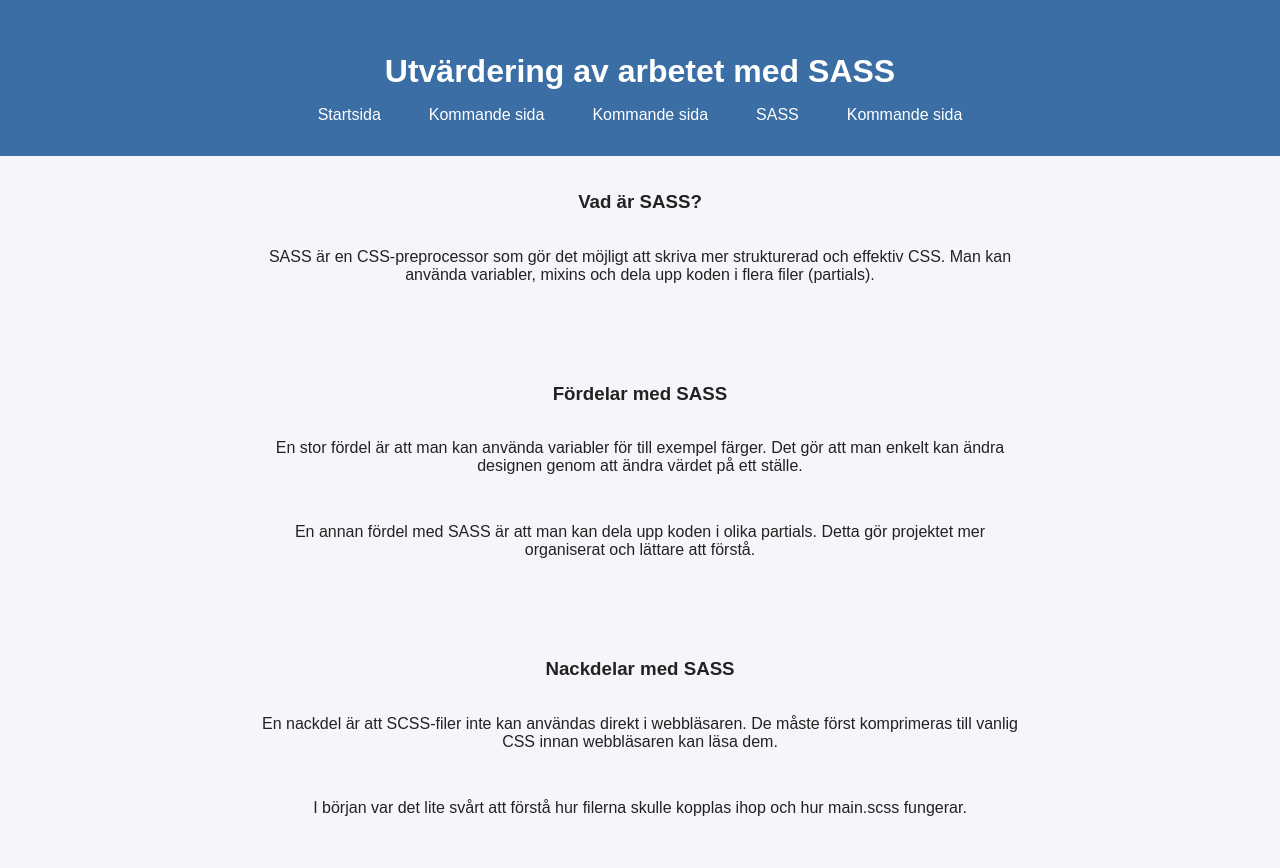
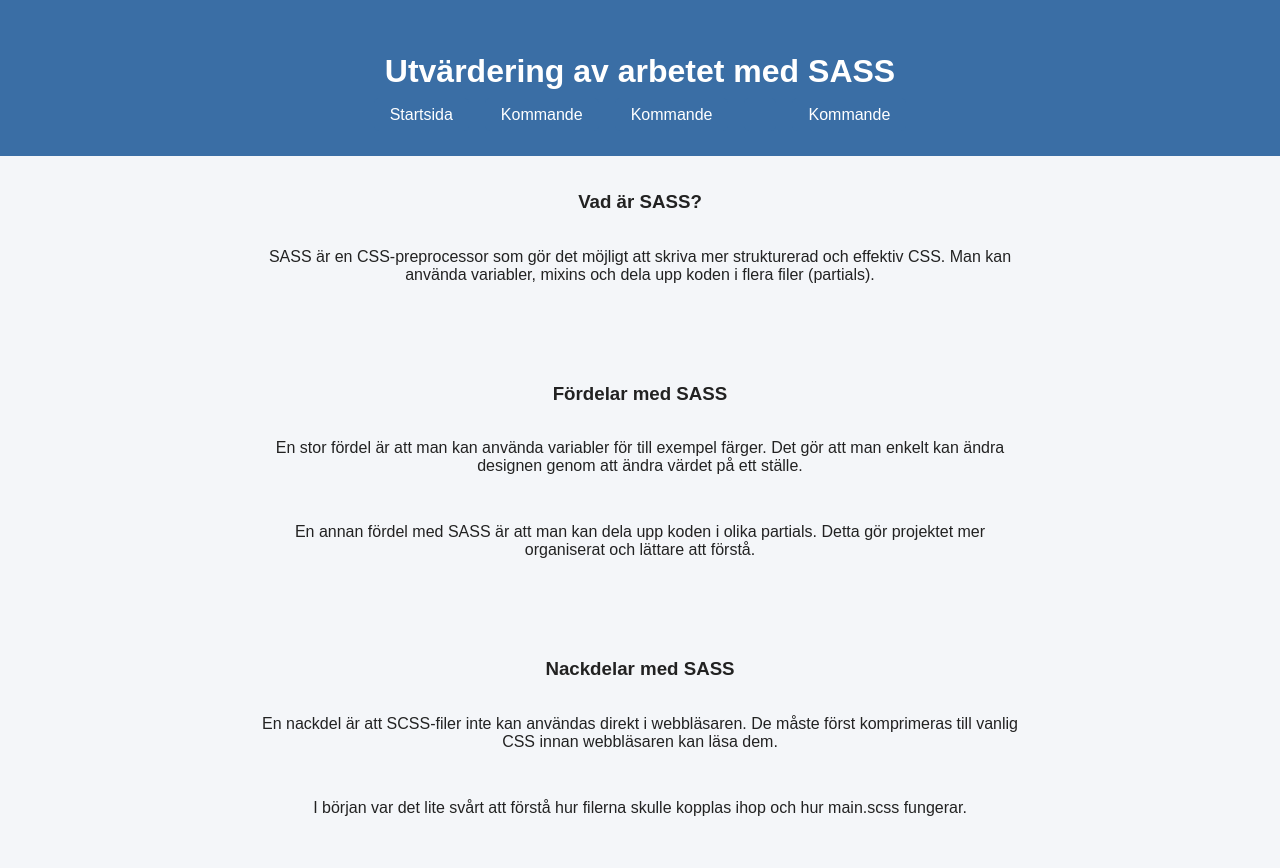
Before and after one commit to linaling92ll-sys/CSS-Preproccesorer, a website built with Vite: page sass.html in a window 1280 px wide. Shown: the top 868 px of the page. Built offline with nearby package versions, Linux system fonts and the light colour scheme.

Commit message:
ändrat i navigeringen

```diff
--- a/sass.html
+++ b/sass.html
@@ -13,10 +13,10 @@
         <nav>
             <ul>
                 <li><a href="index.html">Startsida</a></li>
-                <li><a href="#">Kommande sida</a></li>
-                <li><a href="#">Kommande sida</a></li>
-                <li><a href="sass.html">SASS</a></li>
-                <li><a href="#">Kommande sida</a></li>
+                <li><a href="#">Kommande</a></li>
+                <li><a href="#">Kommande</a></li>
+                <li><a href="sass.html"></a></li>
+                <li><a href="#">Kommande</a></li>
             </ul>
         </nav>
     </header>
--- a/src/scss/layout/_navigation.scss
+++ b/src/scss/layout/_navigation.scss
@@ -16,6 +16,7 @@ nav {
     margin: 0;
     @include mixins.center;
     gap: 1rem;
+    flex-wrap: wrap;
 
     li {
       a {
```
Also changed, not shown: index.html (+3 -3 lines).
